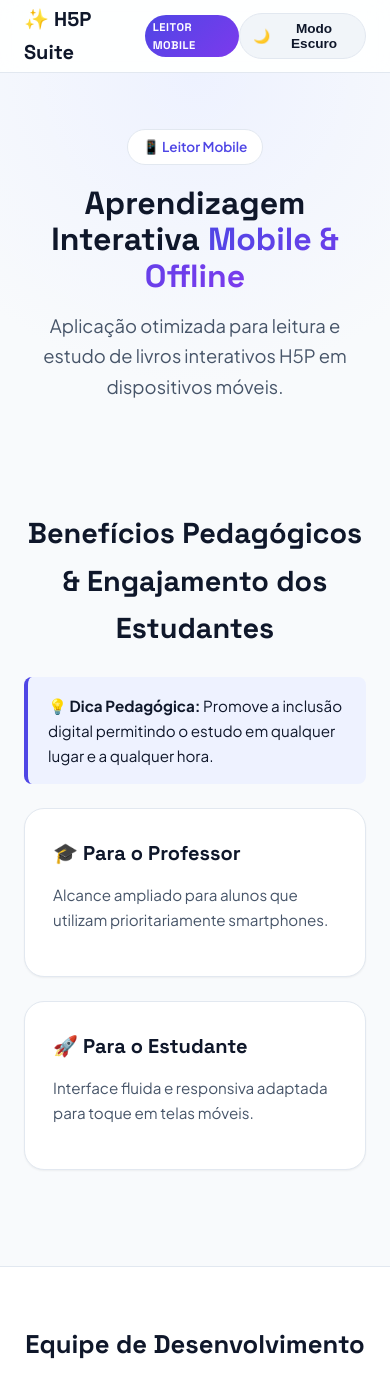
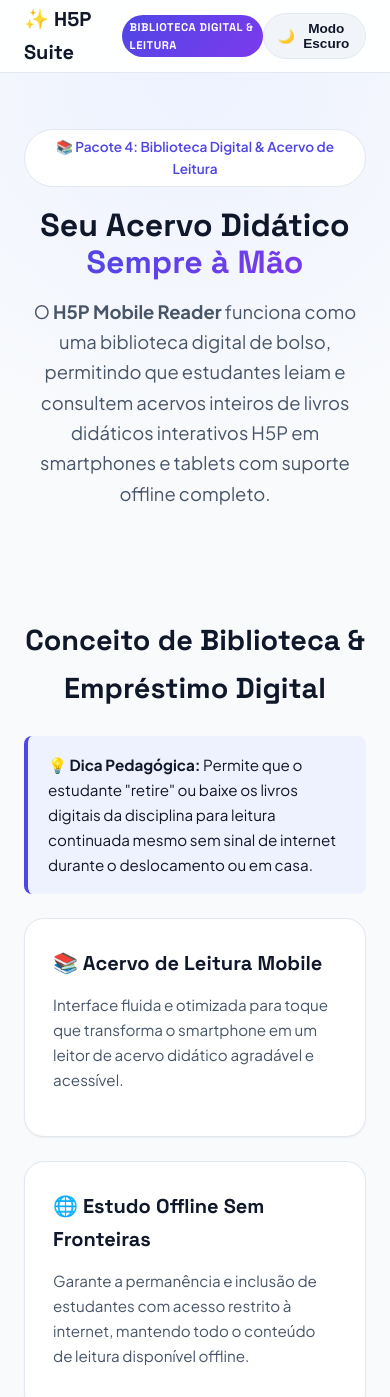
Before and after one commit to cte-zl-ifrn/h5p-mobilereader, a website built with Vite: page docs/index.html in a window 390 px wide. Shown: the top 1397 px of the page. Built offline with nearby package versions, Linux system fonts and the light colour scheme.

Commit message:
docs(h5p-mobilereader): [upd] atualiza conceito da documentacao para Biblioteca Digital de Acervo
Motivo da mudança:
Destacar o H5P Mobile Reader como leitor de acervo de livros digitais e leitura offline.

Impacto das alterações:
Atualiza a página em docs/index.html com os benefícios pedagógicos da biblioteca digital de bolso.

Arquivos afetados:
- docs/index.html

```diff
--- a/docs/index.html
+++ b/docs/index.html
@@ -4,7 +4,7 @@
     <meta charset="UTF-8">
     <meta name="viewport" content="width=device-width, initial-scale=1.0">
     <title>H5P Mobile Reader - Documentação H5P Suite</title>
-    <meta name="description" content="Guia e documentação oficial do repositório H5P Mobile Reader da H5P Suite. Soluções interativas para educação de alta qualidade.">
+    <meta name="description" content="Guia do H5P Mobile Reader (Pacote Biblioteca Digital & Leitura): Leitor de acervo de livros interativos para estudo offline e mobile.">
     <link rel="stylesheet" href="css/style.css">
 </head>
 <body>
@@ -13,7 +13,7 @@
     <header class="site-header">
         <div class="container header-inner">
             <a href="https://h5p-suite.github.io/" class="brand-logo">
-                ✨ H5P Suite <span class="brand-badge">Leitor Mobile</span>
+                ✨ H5P Suite <span class="brand-badge">Biblioteca Digital & Leitura</span>
             </a>
             <div class="nav-controls">
                 <button id="theme-toggle" class="theme-toggle-btn" aria-label="Alternar Tema">
@@ -27,12 +27,12 @@
     <!-- Hero Section -->
     <section class="hero">
         <div class="container">
-            <div class="hero-badge">📱 Leitor Mobile</div>
+            <div class="hero-badge">📚 Pacote 4: Biblioteca Digital & Acervo de Leitura</div>
             <h1 class="hero-title">
-                Aprendizagem Interativa <span>Mobile & Offline</span>
+                Seu Acervo Didático <span>Sempre à Mão</span>
             </h1>
             <p class="hero-subtitle">
-                Aplicação otimizada para leitura e estudo de livros interativos H5P em dispositivos móveis.
+                O <strong>H5P Mobile Reader</strong> funciona como uma biblioteca digital de bolso, permitindo que estudantes leiam e consultem acervos inteiros de livros didáticos interativos H5P em smartphones e tablets com suporte offline completo.
             </p>
         </div>
     </section>
@@ -41,21 +41,21 @@
     <section class="section">
         <div class="container">
             <h2 style="font-family: var(--font-heading); font-size: 1.8rem; text-align: center; margin-bottom: 1.5rem;">
-                Benefícios Pedagógicos & Engajamento dos Estudantes
+                Conceito de Biblioteca & Empréstimo Digital
             </h2>
 
             <div class="pedagogical-highlight">
-                💡 <strong>Dica Pedagógica:</strong> Promove a inclusão digital permitindo o estudo em qualquer lugar e a qualquer hora.
+                💡 <strong>Dica Pedagógica:</strong> Permite que o estudante "retire" ou baixe os livros digitais da disciplina para leitura continuada mesmo sem sinal de internet durante o deslocamento ou em casa.
             </div>
 
             <div class="card-grid">
                 <div class="info-card">
-                    <h3>🎓 Para o Professor</h3>
-                    <p>Alcance ampliado para alunos que utilizam prioritariamente smartphones.</p>
+                    <h3>📚 Acervo de Leitura Mobile</h3>
+                    <p>Interface fluida e otimizada para toque que transforma o smartphone em um leitor de acervo didático agradável e acessível.</p>
                 </div>
                 <div class="info-card">
-                    <h3>🚀 Para o Estudante</h3>
-                    <p>Interface fluida e responsiva adaptada para toque em telas móveis.</p>
+                    <h3>🌐 Estudo Offline Sem Fronteiras</h3>
+                    <p>Garante a permanência e inclusão de estudantes com acesso restrito à internet, mantendo todo o conteúdo de leitura disponível offline.</p>
                 </div>
             </div>
         </div>
```
